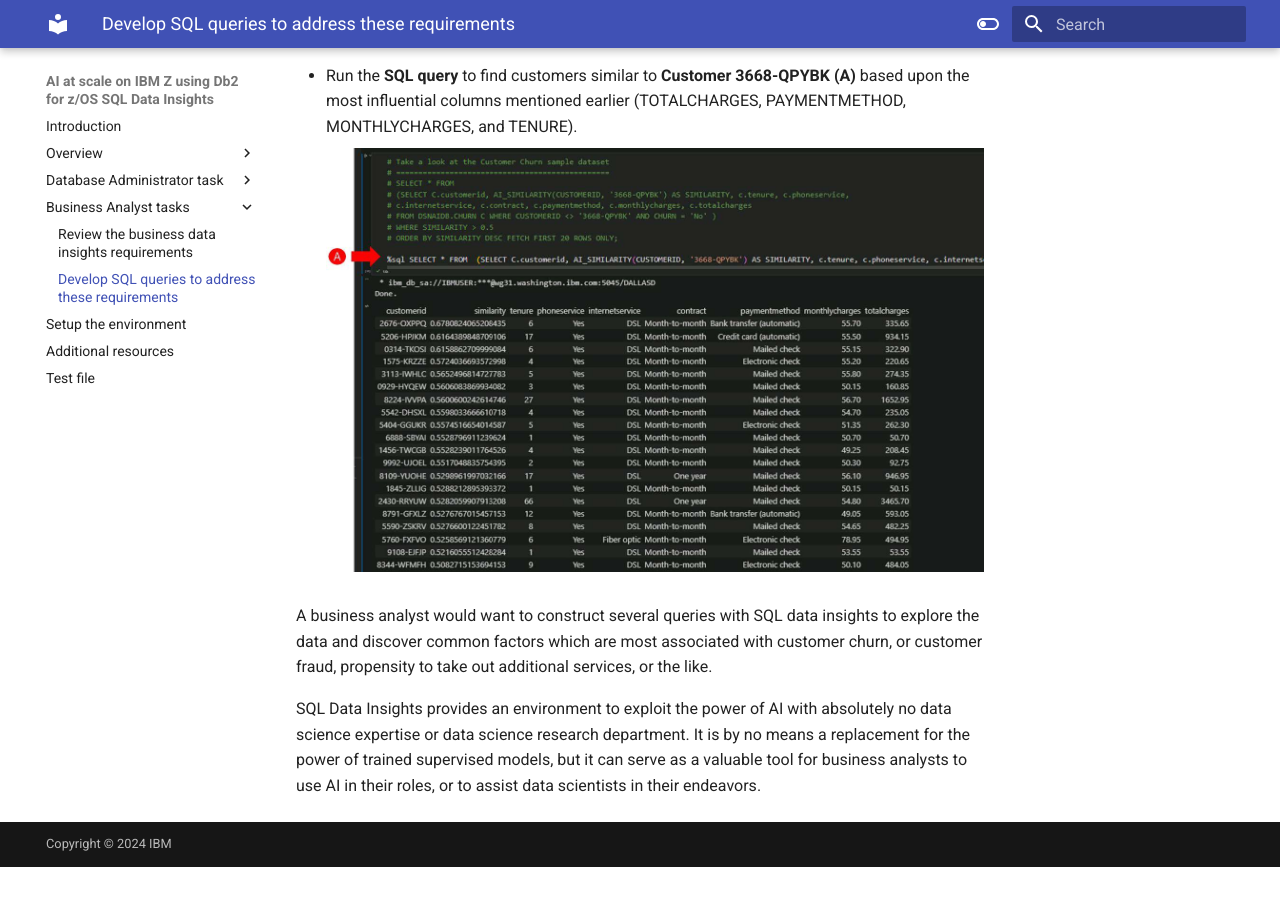
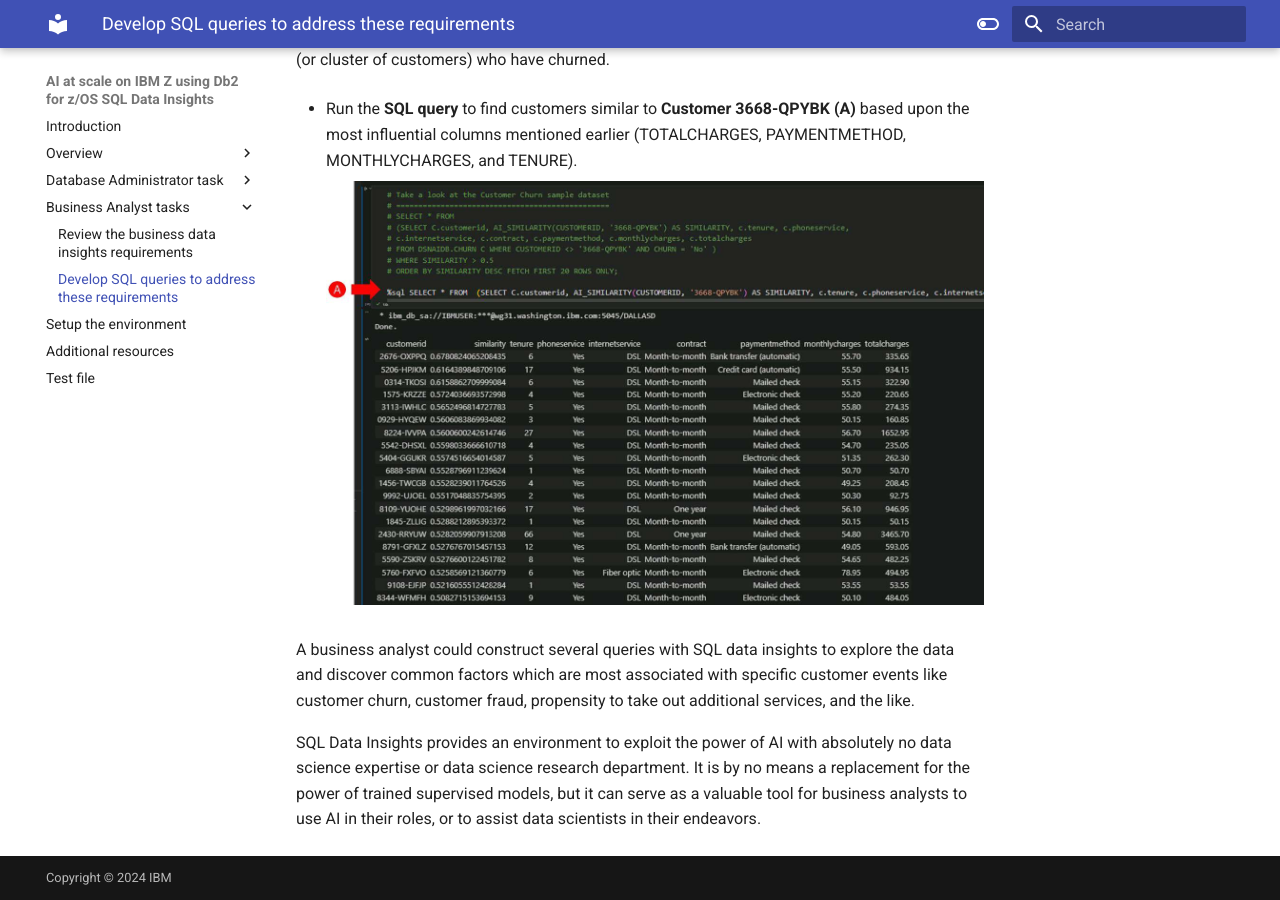
Before and after one commit to IBM/SalesEnablement-Z-Db2-DataInsights-L3, an MkDocs documentation site: the page built from docs/BA/Develop.md, in a window 1280 px wide and 900 px high, scrolled down 2392 px. Built offline with MkDocs 1.6.1 and Material for MkDocs 9.7.7, drawn with Linux system fonts in a browser that asks for light colours; before the commit the page ends 3259 px from its top, so only the background shows below that; some of the changed text lies outside the part shown.

Commit message:
minor edits

```diff
--- a/docs/BA/Develop.md
+++ b/docs/BA/Develop.md
@@ -16,7 +16,8 @@
 
 The **column discriminator** report is very helpful in identifying the features in the **CHURN** dataset that are most significant in determining *similarity* or *dissimilarity* between records.
 
-Pay particular attention to the **Column discriminator scores** for each of the columns in the SQL Data Insights model. *The chart shows the relative importance of each column in semantically distinguishing a customer record from other records.* It shows that the following four columns are the most influential.
+Pay particular attention to the **Column discriminator scores** for each of the columns in the SQL Data Insights model. *The chart shows the relative importance of each column in semantically distinguishing a customer record from other records.* It shows that the following four columns are the most influential:
+
 - **TOTALCHARGES**
 
 - **PAYMENTMETHOD**
@@ -38,6 +39,6 @@
 
     ![](_attachments/baSimilarTo3668-QPYBK.jpg)
 
-A business analyst would want to construct several queries with SQL data insights to explore the data and discover common factors which are most associated with customer churn, or customer fraud, propensity to take out additional services, or the like.
+A business analyst could construct several queries with SQL data insights to explore the data and discover common factors which are most associated with specific customer events like customer churn, customer fraud, propensity to take out additional services, and the like.
 
 SQL Data Insights provides an environment to exploit the power of AI with absolutely no data science expertise or data science research department. It is by no means a replacement for the power of trained supervised models, but it can serve as a valuable tool for business analysts to use AI in their roles, or to assist data scientists in their endeavors.
```
